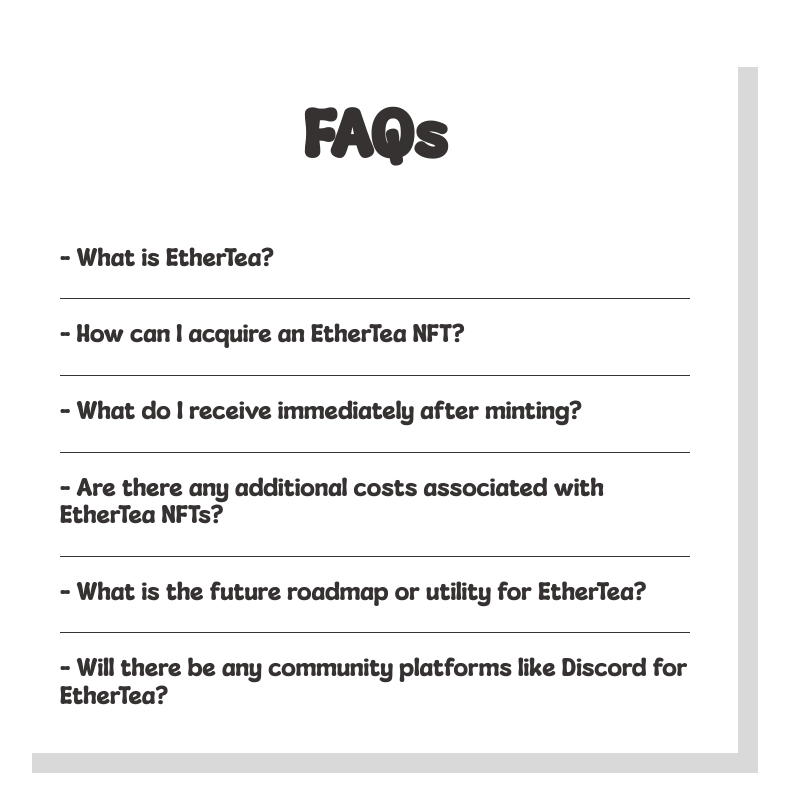
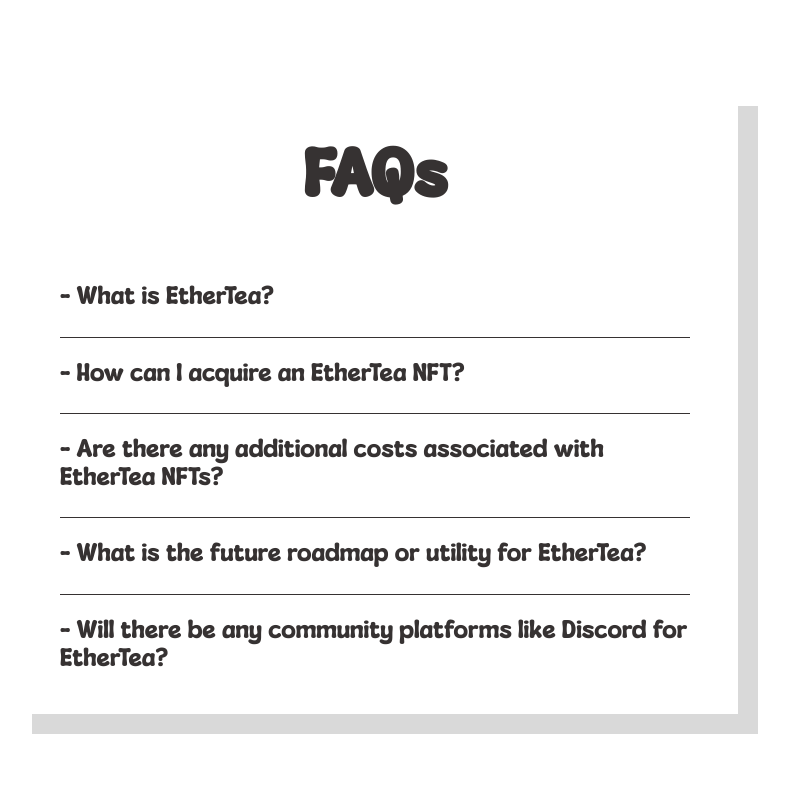
Before and after one commit to iortega-dev/bubbleteaweb, a React (Vite) app: page / in a window 1280 px wide. Shown: the part 800-1600 px from the top of the page, without its empty margins (265-1054 px from the left). Built offline with nearby package versions, Linux system fonts and the light colour scheme.

Commit message:
refactor(component): :recycle: update FAQs

```diff
--- a/src/pages/FAQs/FAQs.tsx
+++ b/src/pages/FAQs/FAQs.tsx
@@ -18,7 +18,7 @@ const FAQs: React.FC = () => {
     {
       question: '- What is EtherTea?',
       answer:
-        'EtherTea is a collection of 10,000 unique NFT collectibles, inspired by the vibrant and diverse world of bubble tea, on the Ethereum blockchain.',
+        'EtherTea is a collection of 10,000 FREE unique NFT collectibles, inspired by the vibrant and diverse world of bubble tea, hosted on the Ethereum blockchain. This is a side project created by "BeardedBaldies". You can find more information about the main project at BeardedBaldies Website (https://beardedbaldies.com/).',
     },
     {
       question: '- How can I acquire an EtherTea NFT?',
@@ -26,14 +26,9 @@ const FAQs: React.FC = () => {
         'EtherTea NFTs will be gifted. However, you will have to cover the minting cost associated with the Ethereum network at the time of minting.',
     },
     {
-      question: '- What do I receive immediately after minting?',
-      answer:
-        'Upon minting, you will receive a placeholder. Once all NFTs have been minted, the placeholder will be replaced, revealing the unique EtherTea NFT you have acquired.',
-    },
-    {
       question: '- Are there any additional costs associated with EtherTea NFTs?',
       answer:
-        'Yes, there is a 5% royalty associated with each EtherTea NFT. This will come into effect during any secondary sales or transfers.',
+        'No, there is no additional costs associated with EtherTea NFTs. However, when minting, users are responsible for the associated Ethereum network gas fees.',
     },
     {
       question: '- What is the future roadmap or utility for EtherTea?',
```
